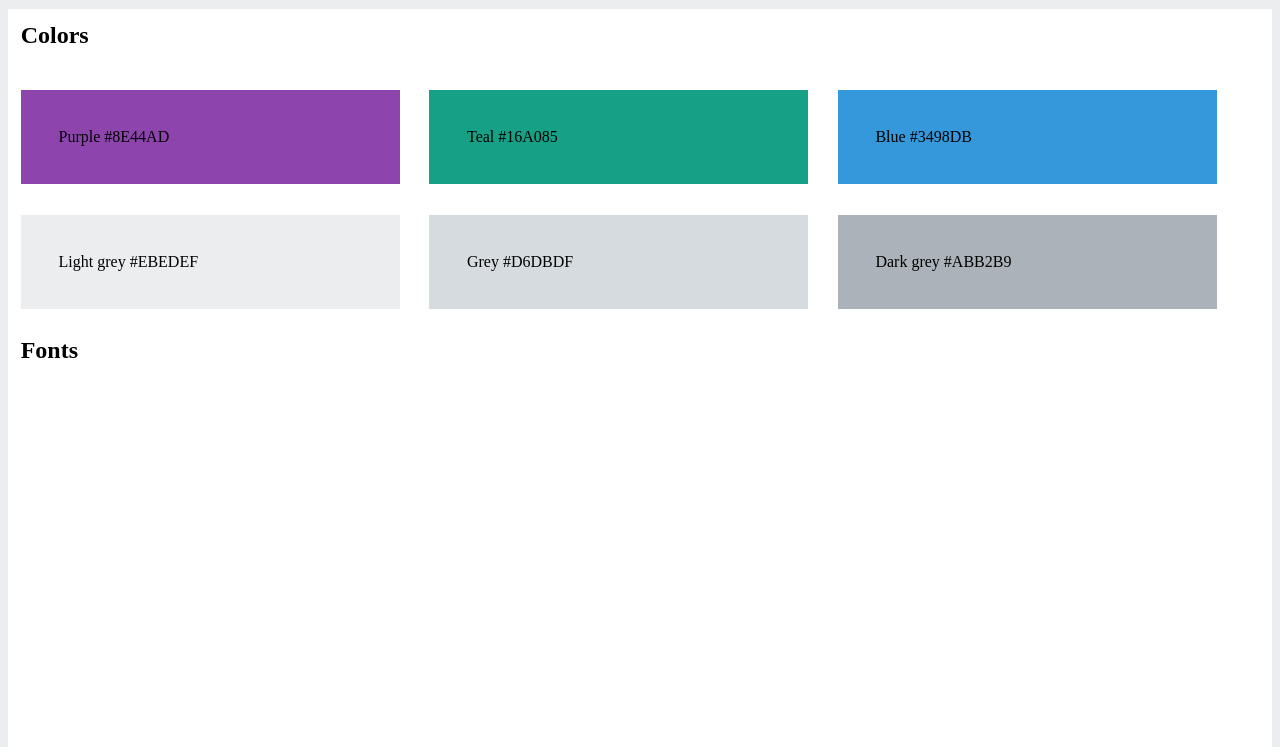
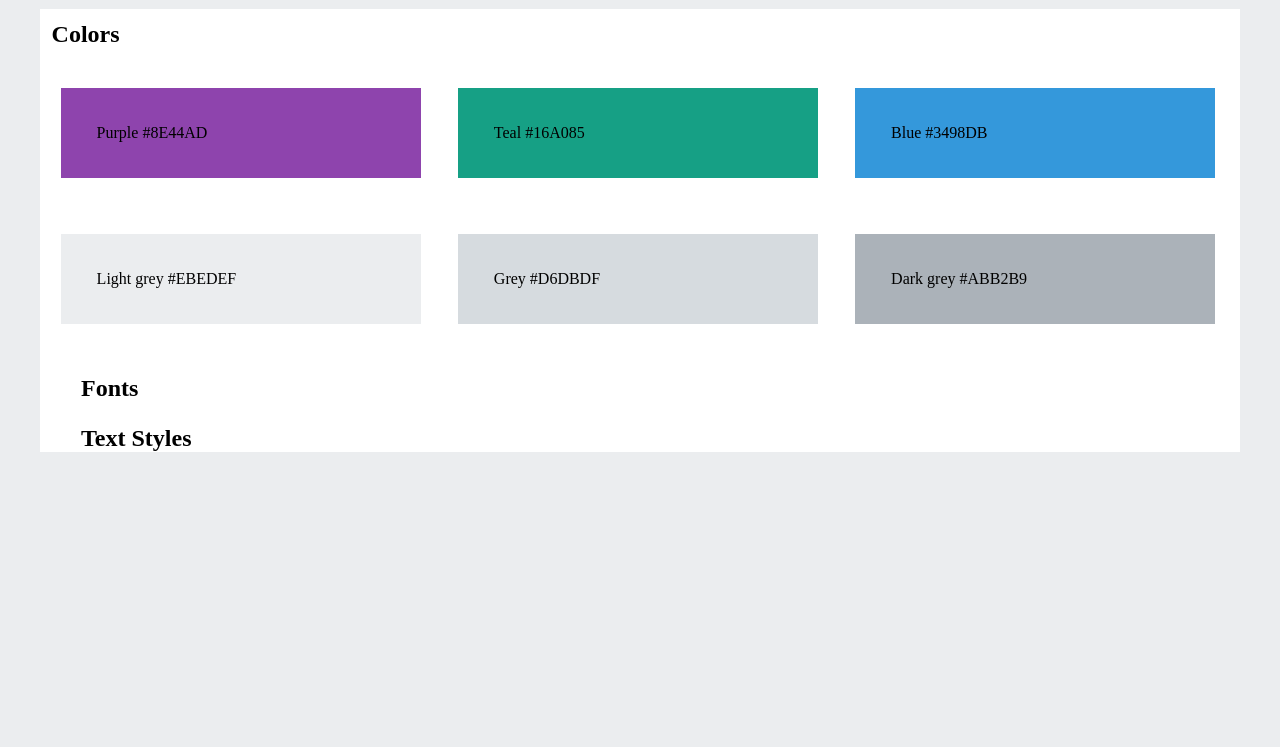
Before and after one commit to DMCatanach/codecademy-web-design-system, a plain HTML site: page index.html in a window 1280 px wide. Shown: the part 53-800 px from the top of the page. Drawn offline with Linux system fonts and the light colour scheme.

Commit message:
Adjust positioning of headers and color swatches.

```diff
--- a/styles.css
+++ b/styles.css
@@ -17,20 +17,21 @@ h2 {
 	padding-top: 1%;
 }
 
-/* Color section */
-
 .container {
 	display: block;
 	background-color: #FFF;
-	height: 500px;
+	width: 95%;
+	margin: auto;
 }
+
+/* Color section */
 
 .color-panel {
 	display: inline-block;
 	width: 30%;
 	height: 20%;
-/*	padding: 2%;*/
 	margin: 1%;
+	margin-left: 1.75%;
 }
 
 .purple {
```
